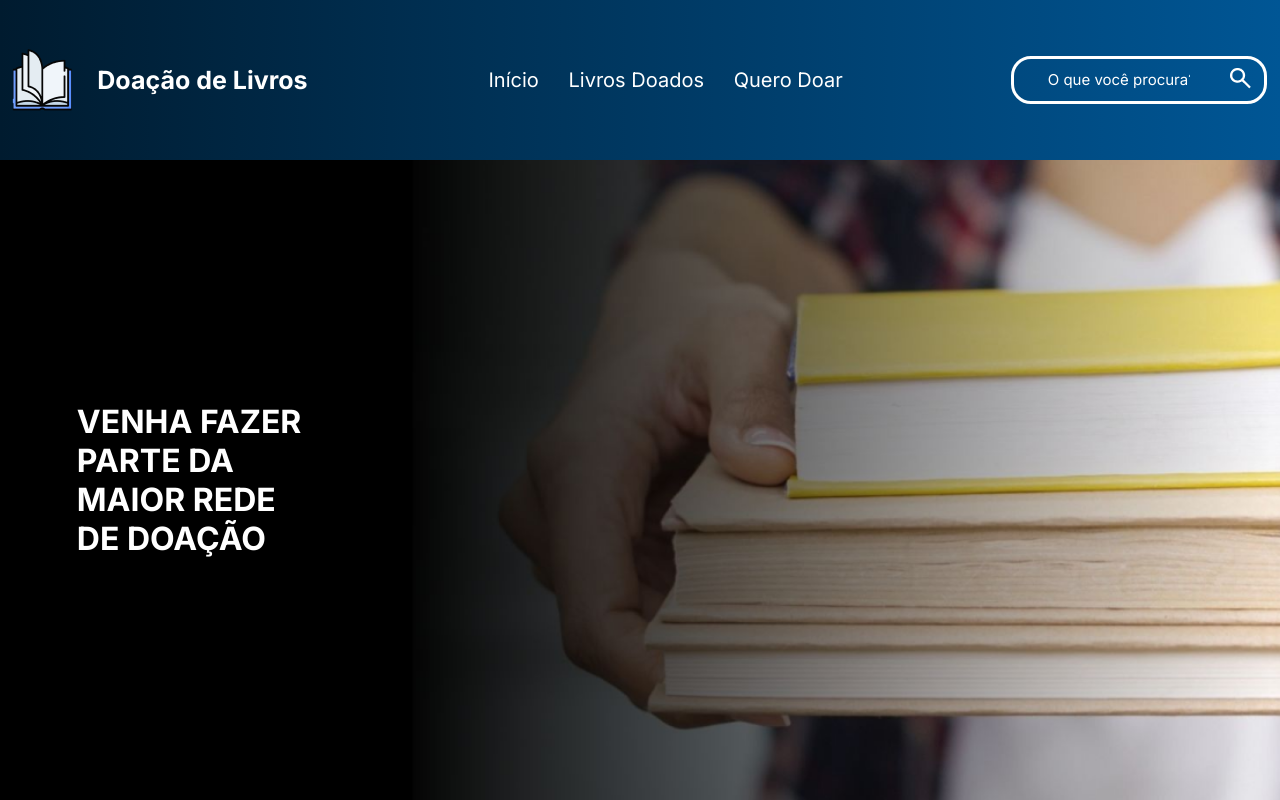
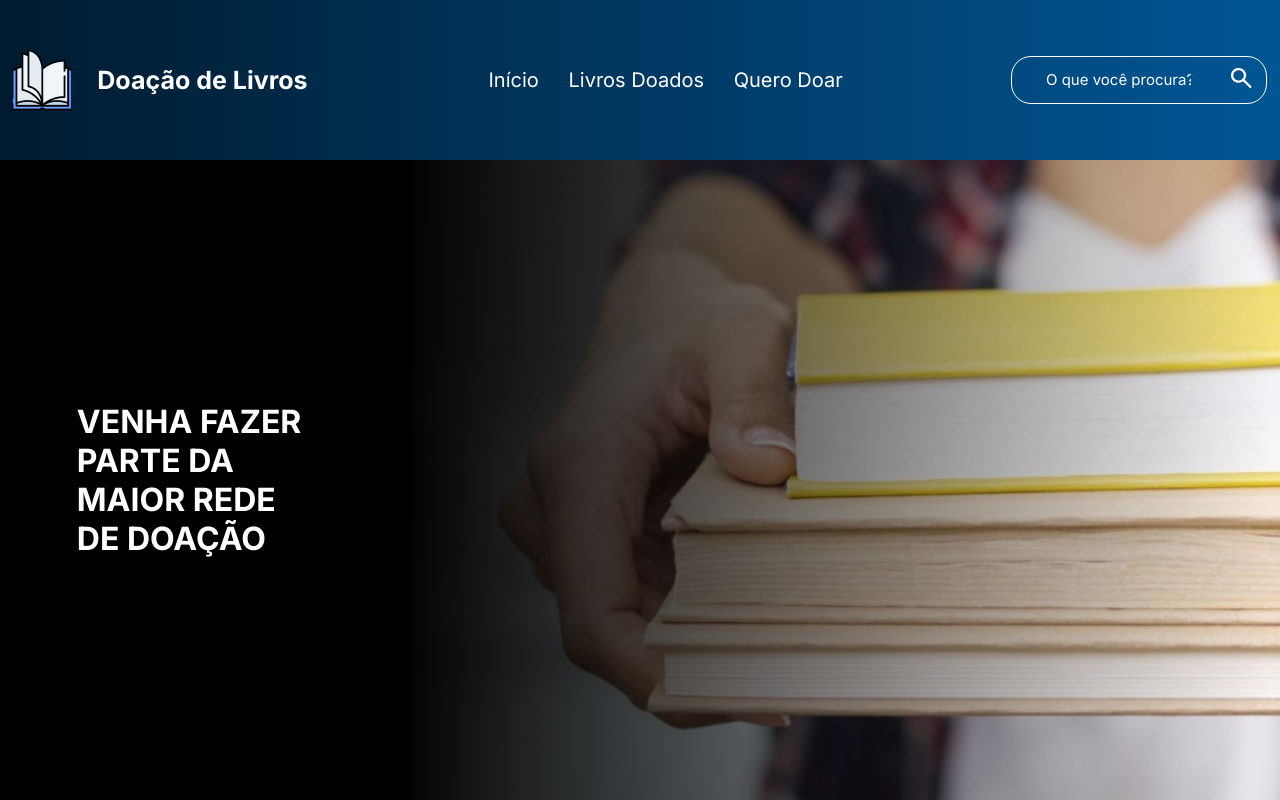
Before and after one commit to sdesuzane/Doa-o_de_Livros, a React (Vite) app in the folder Front-end/: page / in a window 1280 px wide. Shown: the top 800 px of the page. Built offline with nearby package versions, Linux system fonts and the light colour scheme.

Commit message:
updated barra de pesquisa

```diff
--- a/Front-end/src/components/header/header.module.scss
+++ b/Front-end/src/components/header/header.module.scss
@@ -33,7 +33,7 @@
     }
 }
 .barraPesquisa {
-    border: solid #FFF;
+    border: 1px solid #FFF;
     width: 20%;
     height: 6vh;
     display: flex;
@@ -49,8 +49,15 @@
         height: 5vh;
 
         &::placeholder{
-            color: #FFF;
+            color: rgba(255, 255, 255, 1);
             font-size: 15px;
+            transition: opacity 0.3s ease;
+        }
+        &:focus {
+            outline: none;
+        }
+        &:focus::placeholder {
+            opacity: 0.4;
         }
     }
 
```
